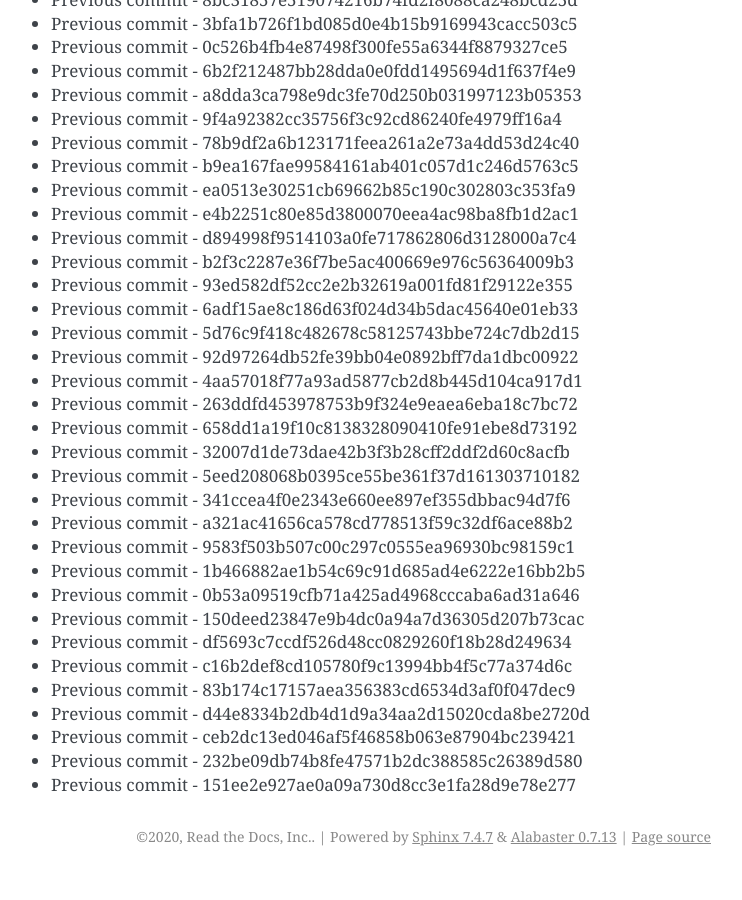
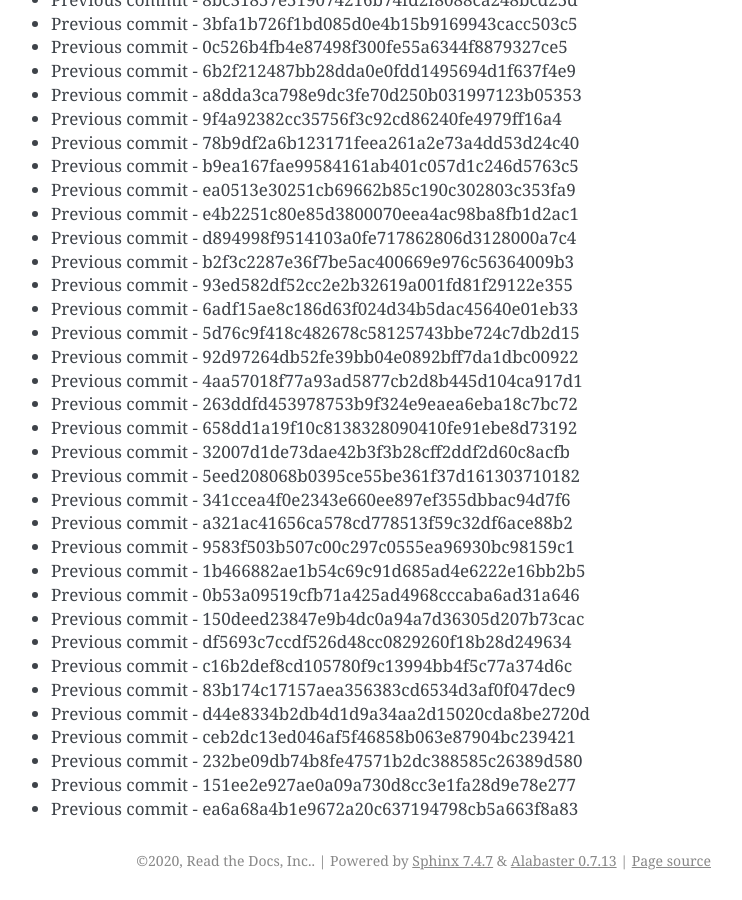
Before and after one commit to readthedocs/rtd-git-stresstest, a Sphinx documentation site: the page built from docs/updates.rst, in a window 1280 px wide and 900 px high, scrolled down 23120 px. Shown: the whole window, without its empty margins (399-1141 px from the left). Built offline with Sphinx 7.4.7, drawn with Linux system fonts in a browser that asks for light colours; before the commit the page ends 23996 px from its top, so only the background shows below that.

Commit message:
Generating commit from previous: ea6a68a4b1e9672a20c637194798cb5a663f8a83

```diff
--- a/docs/updates.rst
+++ b/docs/updates.rst
@@ -1003,3 +1003,4 @@ It can be tested for any performance characteristics.
 * Previous commit - ceb2dc13ed046af5f46858b063e87904bc239421
 * Previous commit - 232be09db74b8fe47571b2dc388585c26389d580
 * Previous commit - 151ee2e927ae0a09a730d8cc3e1fa28d9e78e277
+* Previous commit - ea6a68a4b1e9672a20c637194798cb5a663f8a83
```
